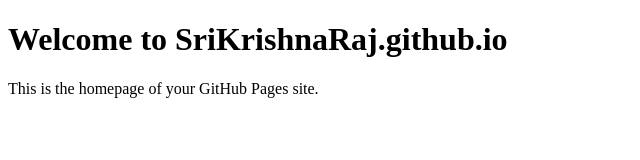
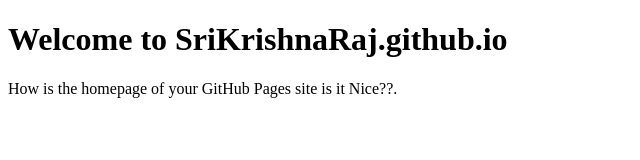
Before and after one commit to SriKrishnaRaj/SriKrishnaRaj.github.io, a plain HTML site: page comit.html in a window 1280 px wide. Shown: the whole page, without its empty margins (0-640 px from the left). Drawn offline with Linux system fonts and the light colour scheme.

Commit message:
Update comit.html

```diff
--- a/comit.html
+++ b/comit.html
@@ -7,6 +7,6 @@
 </head>
 <body>
     <h1>Welcome to SriKrishnaRaj.github.io</h1>
-    <p>This is the homepage of your GitHub Pages site.</p>
+    <p>How is the homepage of your GitHub Pages site is it Nice??.</p>
 </body>
 </html>
```
